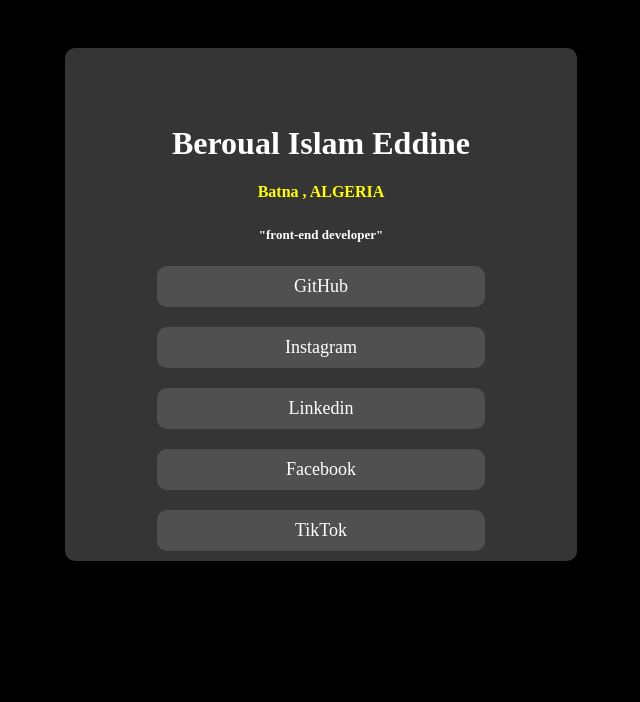
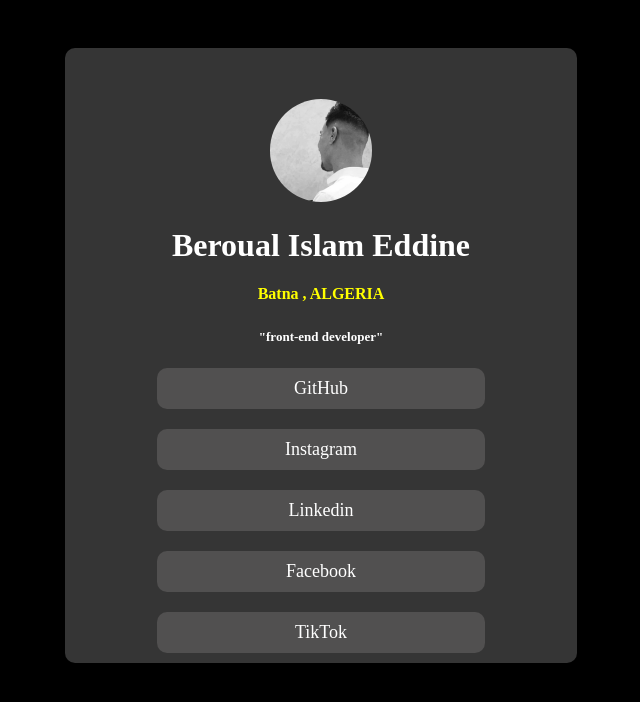
Before and after one commit to Islameddinebrl/social-links-profile, a plain HTML site: page index.html in a window 1280 px wide. Shown: the whole page, without its empty margins (319-959 px from the left). Drawn offline with Linux system fonts and the light colour scheme.

Commit message:
Update index.html

```diff
--- a/index.html
+++ b/index.html
@@ -4,7 +4,7 @@
   <meta charset="UTF-8">
   <meta name="viewport" content="width=device-width, initial-scale=1.0"> <!-- displays site properly based on user's device -->
 
-  <link rel="icon" type="image/png" sizes="32x32" href="./assets/images/favicon-32x32.png">
+  <link rel="icon" type="image/png" sizes="32x32" href="images/favicon-32x32.png">
 
   <title>Social links profile</title>
 
@@ -14,7 +14,7 @@
 <body>
 
  <div class="profile">
-  <img class="im-profile" src="assets/images/prof.jpg" alt="">
+  <img class="im-profile" src="images/prof.jpg" alt="">
 
     <h1>Beroual Islam Eddine</h1>
     <h2>Batna , ALGERIA</h2>
```
